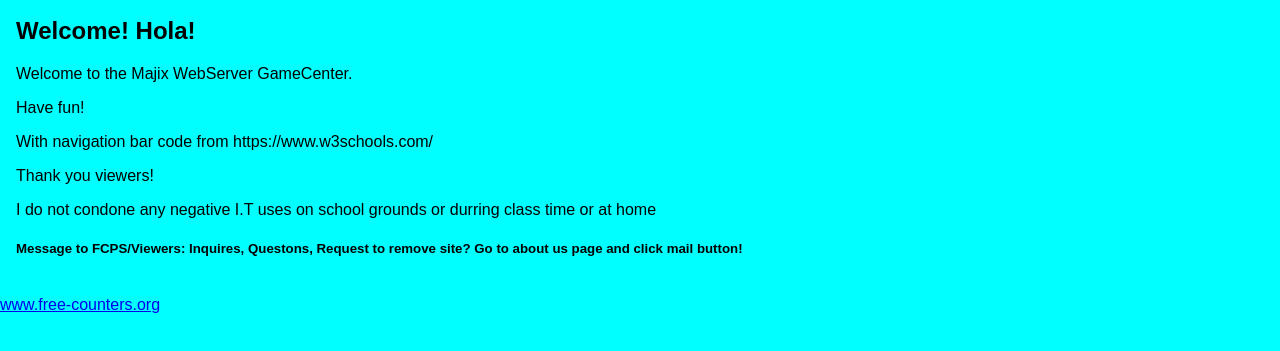
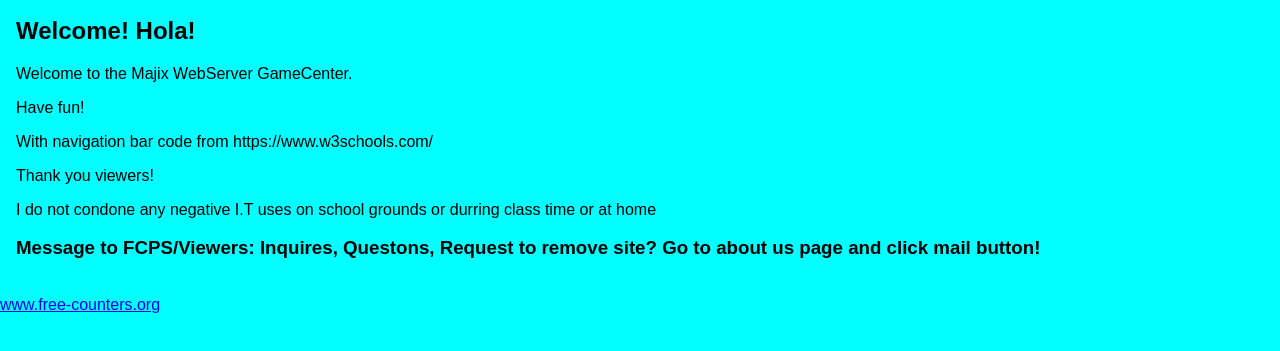
Before and after one commit to majix5612/majixschools.github.io, a plain HTML site: page index.html in a window 1280 px wide. Shown: the part 131-482 px from the top of the page. Drawn offline with Linux system fonts and the light colour scheme.

Commit message:
Update index.html

```diff
--- a/index.html
+++ b/index.html
@@ -60,7 +60,7 @@ body {
   <p> With navigation bar code from https://www.w3schools.com/</p>
   <p> Thank you viewers!</p>
   <p>  I do not condone any negative I.T uses on school grounds or durring class time or at home</p>
-  <h5>Message to FCPS/Viewers: Inquires, Questons, Request to remove site? Go to about us page and click mail button!</h5>
+  <h3>Message to FCPS/Viewers: Inquires, Questons, Request to remove site? Go to about us page and click mail button!</h3>
 </div>
 
 
```
